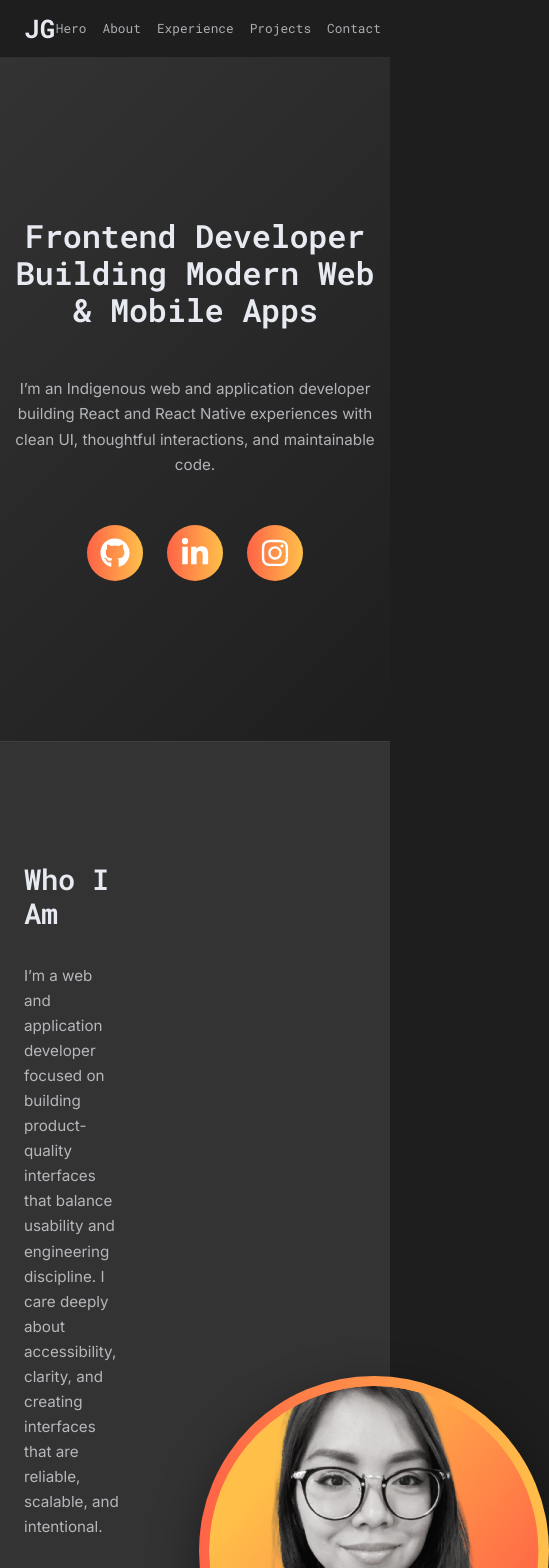
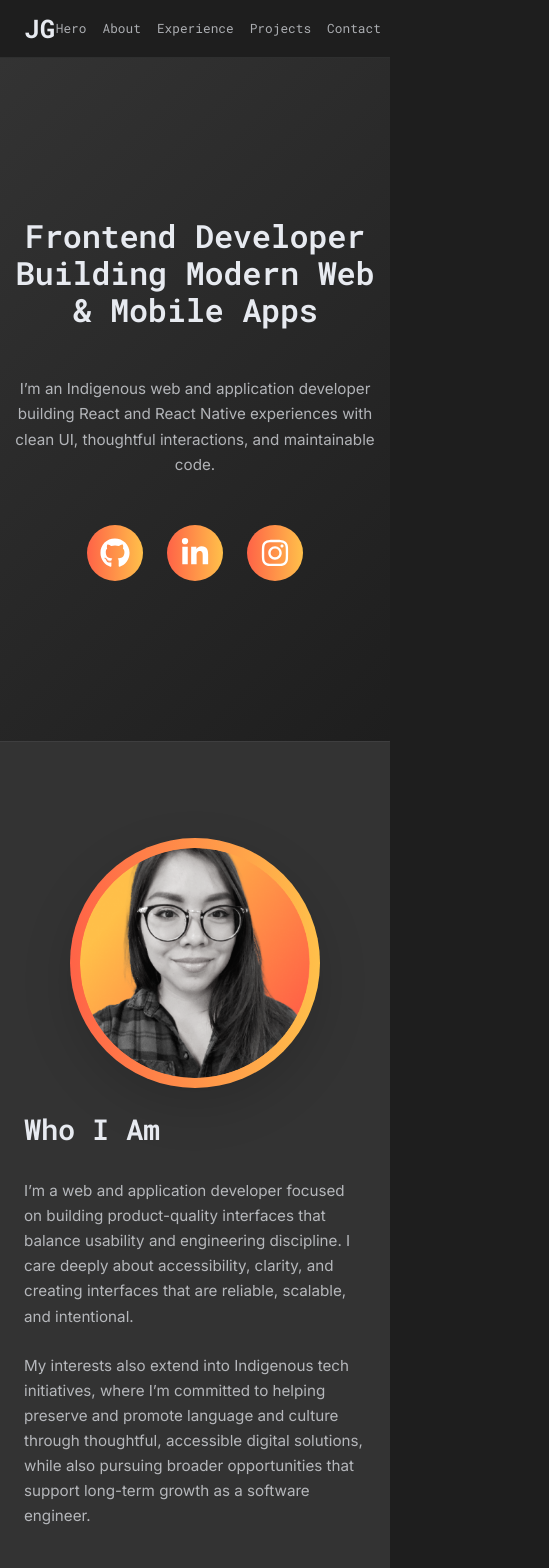
Before and after one commit to jordnlnn/dev-portfolio-26, a React (Vite) app: page / in a window 390 px wide. Shown: the top 1568 px of the page, 549 px wide, since content can reach past the window. Built offline with nearby package versions, Linux system fonts and the light colour scheme.

Commit message:
Update styles for About section to accomodate responsiveness

```diff
--- a/src/styles/_about.scss
+++ b/src/styles/_about.scss
@@ -5,10 +5,9 @@
 }
 
 .about__inner {
-  display: grid;
-  grid-template-columns: 1.2fr 0.8fr;
-  align-items: center;
-  gap: var(--space-8);
+  display: flex;
+  flex-direction: row;
+  gap: var(--space-6);
 }
 
 .about__title {
@@ -27,22 +26,43 @@
 }
 
 .about__media {
-  display: grid;
+  display: flex;
   justify-items: end;
 }
 
 .about__avatar {
   width: 350px;
   height: 350px;
-  border-radius: 999px;
+  border-radius: 100%;
   padding: 10px;
   background: var(--accent-gradient);
-  box-shadow: 0 18px 50px rgba(0, 0, 0, 0.45);
+  box-shadow: 0 18px 50px rgba(0, 0, 0, 0.15);
 }
 
 .about__avatar img {
   width: 100%;
   height: 100%;
-  border-radius: 999px;
+  border-radius: 100%;
   object-fit: cover;
 }
+
+@media (max-width: 900px) {
+  .about__inner {
+    flex-direction: column;
+    align-items: center;
+    gap: 0;
+  }
+
+  .about__content {
+    order: 2;
+  }
+
+  .about__media {
+    order: 1;
+  }
+
+  .about__avatar {
+    width: 250px;
+    height: 250px;
+  }
+}
--- a/src/styles/_tokens.scss
+++ b/src/styles/_tokens.scss
@@ -4,8 +4,6 @@
   --text: #e7eaf0;
   --muted: rgba(231, 234, 240, 0.72);
   --gray: #333333;
-  // --darker-gray: #1e1e1e;
-  //--panel: #151a22;
 
   /* Accents */
   --accent-1: #ff6347;
@@ -23,7 +21,7 @@
   --font-sans: "Inter", Arial, sans-serif;
   --font-mono: "Roboto Mono", ui-monospace, monospace;
 
-  /* Type scale (editorial, restrained) */
+  /* Type scale  */
   --fs-0: 0.85rem;
   --fs-1: 0.95rem;
   --fs-2: 1.125rem;
```
